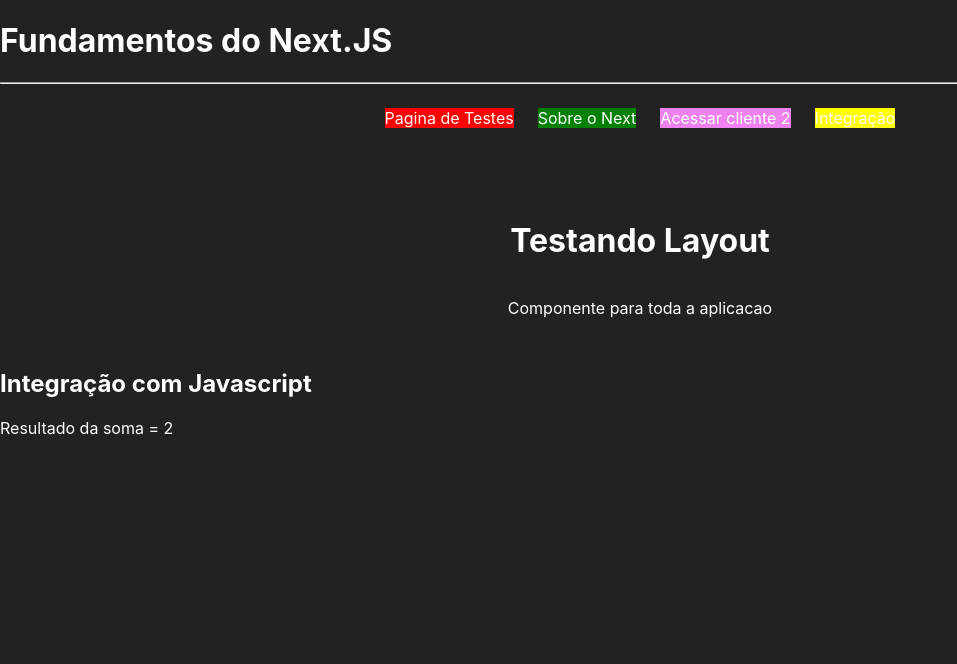
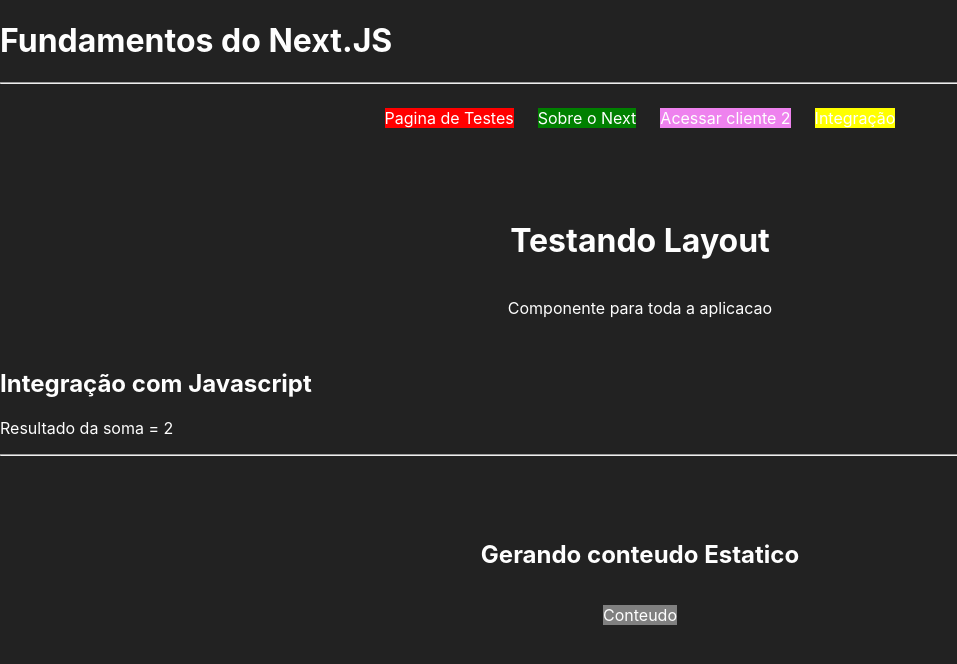
Before and after one commit to PedroVictor022/Next-fundamentos-3, a Next.js app: page / in a window 1280 px wide. Shown: the top 664 px of the page, without its empty margins (0-957 px from the left). Built offline with nearby package versions, Linux system fonts and the light colour scheme.

Commit message:
getStaticProps - conteudo estatico

```diff
--- a/pages/index.js
+++ b/pages/index.js
@@ -10,7 +10,7 @@
 
    return (
       <div>
-      <HeaderC title="Fundamentos do Next.JS"/>
+         <HeaderC title="Fundamentos do Next.JS" />
          <div className={navbar.nav}>
             <Link href="/teste1" colorItem={`red`}>Pagina de Testes</Link>
             <Link href="/sobre-next" colorItem={`green`}>Sobre o Next</Link>
@@ -26,6 +26,12 @@
 
          <h2>Integração com Javascript</h2>
          <p>Resultado da soma = {soma}</p>
+
+         <hr />
+         <Layout>
+            <h2>Gerando conteudo Estatico</h2>
+            <Link href="/static-content" colorItem={`gray`}>Conteudo</Link>
+         </Layout>
       </div>
    )
 }
--- a/pages/integration/integracao_1.js
+++ b/pages/integration/integracao_1.js
@@ -1,4 +1,5 @@
 import { useState } from "react";
+import Link from "../../src/components/Link";
 import Layout from "../../src/Layout";
 
 function Integration() {
@@ -30,6 +31,8 @@
             <li>Nome: {cliente.nome}</li>
             <li>Email: {cliente.email}</li>
          </ul>
+
+         <Link href="/">Voltar para a Home</Link>
       </Layout>
    )
 }
```
Also changed, not shown: pages/static-content.js (added, +19 -0 lines). Lines whose indentation alone changed are shown as unchanged.
